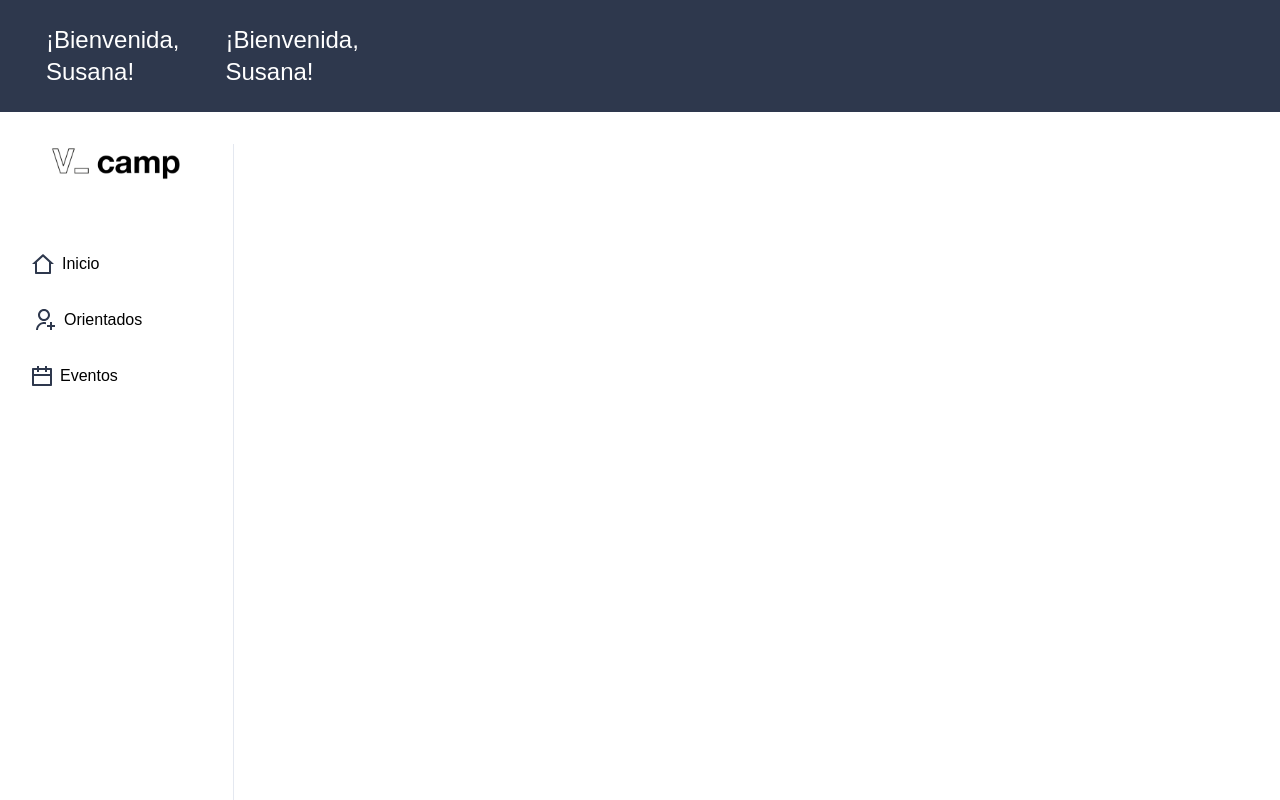
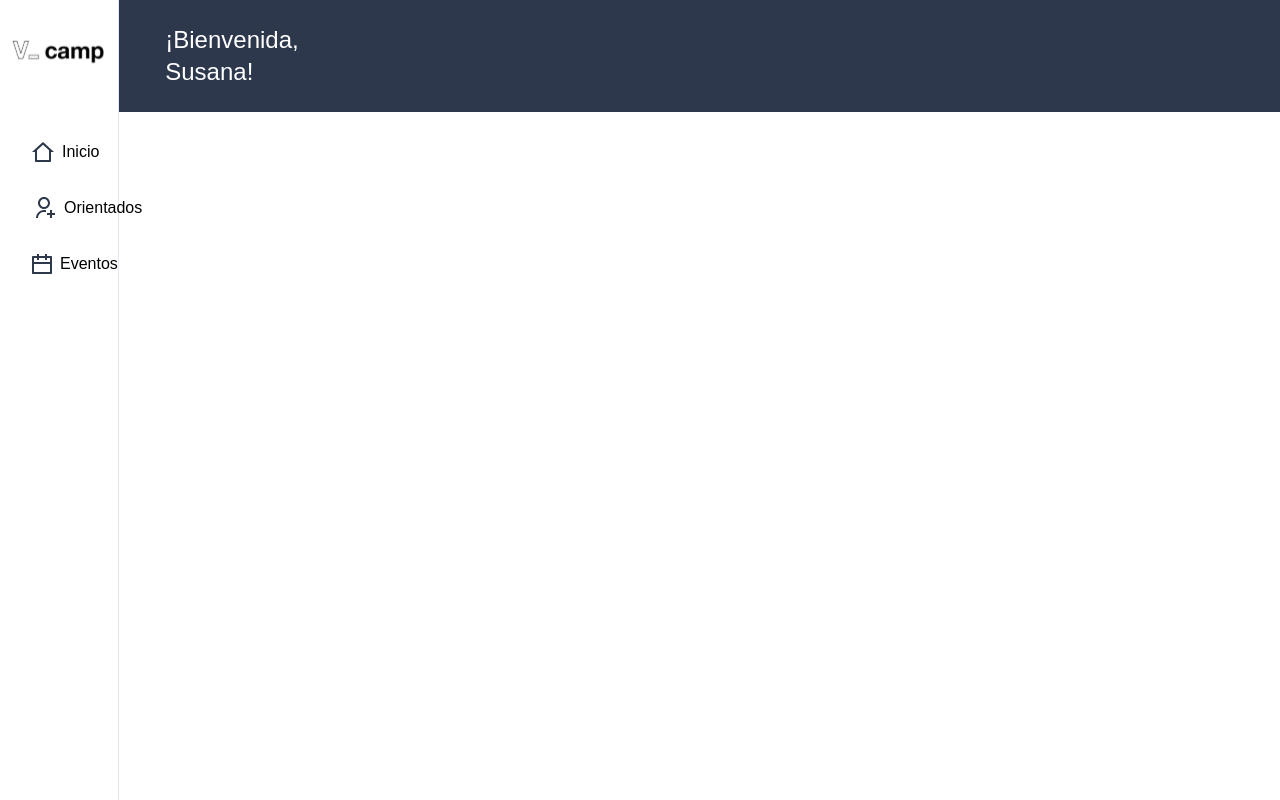
Before and after one commit to kevin-Bejarano-Aviles/api-proyecto-valtech, a React (Create React App) app in the folder front/: page /inicio in a window 1280 px wide. Shown: the top 800 px of the page. Built offline with nearby package versions, Linux system fonts and the light colour scheme.

Commit message:
Nuevos cambios

```diff
--- a/front/src/components/HeaderAdmin.jsx
+++ b/front/src/components/HeaderAdmin.jsx
@@ -10,8 +10,6 @@ function HeaderAdmin({Titulo}) {
 
             <h1 className='text-2xl ml-[46px] text-white font-normal'> {Titulo}</h1>
 
-            <h1 className='text-2xl ml-[46px] text-white font-normal'>{Titulo}</h1>
-
             <div className='ml-[992px]'><ProfilePicture picture={ProfilePictureHeader} alt="User"/></div>
         </div>
   )
--- a/front/src/pages/HomePage.jsx
+++ b/front/src/pages/HomePage.jsx
@@ -9,13 +9,19 @@ function HomePage() {
 
   return (
 
-<div className="">
+    <div className="">
+
+      <div className="flex flex-grow">
+      <Menu/>
       <HeaderAdmin Titulo='¡Bienvenida, Susana!'/>
-      <Menu/>
+      </div>
+
       <div className="flex items-center my-3 ">
         <h4 className="h-16 w-48 bg- px-7 py-5 ml-[46px] mx-[750px] border-b-4 border-green">Nuevos orientados</h4>
         <Button  type="button" name="Ingresar orientado"/>
       </div>
+
+
       <OrientedList/>
       <Link to={"/inicio"}/>
     </div>
```
